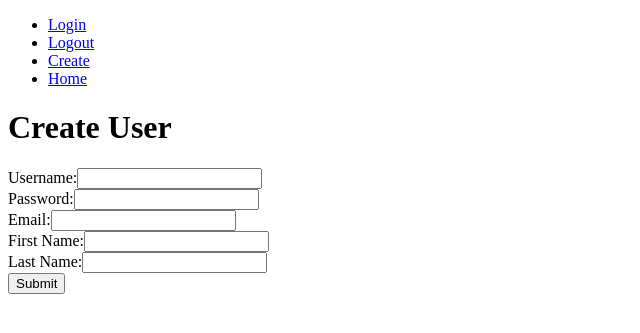
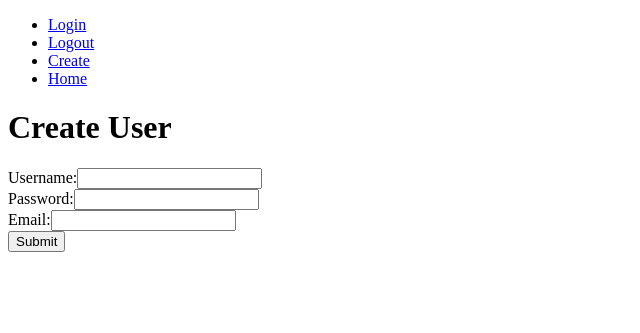
Before and after one commit to ericscarlile/stock_app, a Django app: page /create/ in a window 1280 px wide. Shown: the top 333 px of the page, without its empty margins (0-640 px from the left). Run offline with Django 3.2, Linux system fonts and the light colour scheme; parts of the project's set-up code (start-up, migrations or seed data) failed here and were passed over.

Commit message:
Switch default user model from Django's default model to stock_app User model. Register model in admin.py. Override AUTH_USER_MODEL in settings.py. Edit CreateUserView to work with user model change.

```diff
--- a/login/templates/login/create.html
+++ b/login/templates/login/create.html
@@ -10,8 +10,6 @@
         <label>Username:</label><input type="text" name="username"><br />
         <label>Password:</label><input type="password" name="password"><br />
         <label>Email:</label><input type="email" name="email"><br />
-        <label>First Name:</label><input type="text" name="first_name"><br />
-        <label>Last Name:</label><input type="text" name="last_name"><br />
 
         <input type="submit">
 
--- a/login/views.py
+++ b/login/views.py
@@ -3,13 +3,11 @@ from django.http import HttpResponse
 from django.views.generic.base import TemplateView
 from django.contrib.auth import authenticate, login, logout
 from django.contrib.auth.models import User
-
-from stock_app.views import IndexView
+from django.contrib.auth import get_user_model
 
 
 class LoginView(TemplateView):
     template_name = 'login/login.html'
-    #template_name = '/stock_app/templates/base.html'
 
     def post(self, request, *args, **kwargs):
         username = request.POST['username']
@@ -26,6 +24,7 @@ class LoginView(TemplateView):
 
 
 class CreateUserView(TemplateView):
+    #User = get_user_model()
     template_name = 'login/create.html'
 
     def post(self, request, *args, **kwargs):
@@ -45,20 +44,9 @@ class CreateUserView(TemplateView):
         else:
             error_message += 'You must enter an email.\n'
 
-        if request.POST['first_name']:
-            first_name = request.POST['first_name']
-        else:
-            error_message += 'You must enter a first name.\n'
-
-        if request.POST['last_name']:
-            last_name = request.POST['last_name']
-        else:
-            error_message += 'You must enter a last name.\n'
-
         if not error_message:
+            User = get_user_model()
             user = User.objects.create_user(username, email, password)
-            user.first_name = first_name
-            user.last_name = last_name
             user.save()
 
             login(request, user)
--- a/stock_app/admin.py
+++ b/stock_app/admin.py
@@ -1,7 +1,8 @@
 from django.contrib import admin
+from django.contrib.auth.admin import UserAdmin
 
 from .models import User, Stock
 
 # Register your models here.
-admin.site.register(User)
+admin.site.register(User, UserAdmin)
 admin.site.register(Stock)
--- a/stock_app/models.py
+++ b/stock_app/models.py
@@ -1,4 +1,5 @@
 from django.db import models
+from django.contrib.auth.models import AbstractUser
 
 # Create your models here.
 
@@ -15,9 +16,11 @@ class Stock(models.Model):
         return self.name
 
 
-class User(models.Model):
+#class User(models.Model):
+class User(AbstractUser):
     username = models.CharField(max_length=24, unique=True)
     password = models.CharField(max_length=150)
+    email = models.EmailField(max_length=100, null=True)
     stocks = models.ManyToManyField(Stock)
 
     def __str__(self):
--- a/stock_track/settings.py
+++ b/stock_track/settings.py
@@ -121,3 +121,4 @@ USE_TZ = True
 
 STATIC_URL = '/static/'
 LOGIN_URL = '/login'
+AUTH_USER_MODEL = 'stock_app.User'
```
Also changed, not shown: db.sqlite3, stock_track/goals.txt (line endings or trailing spaces).
